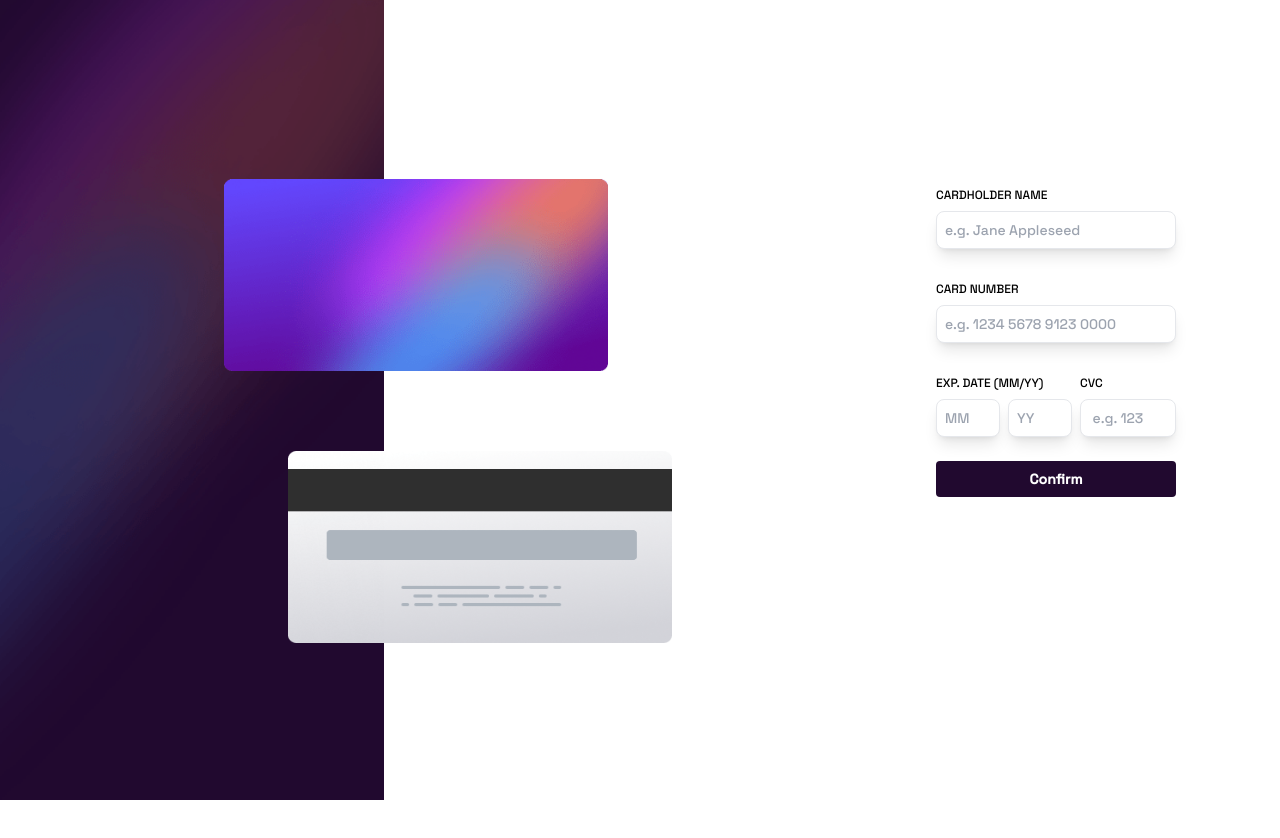
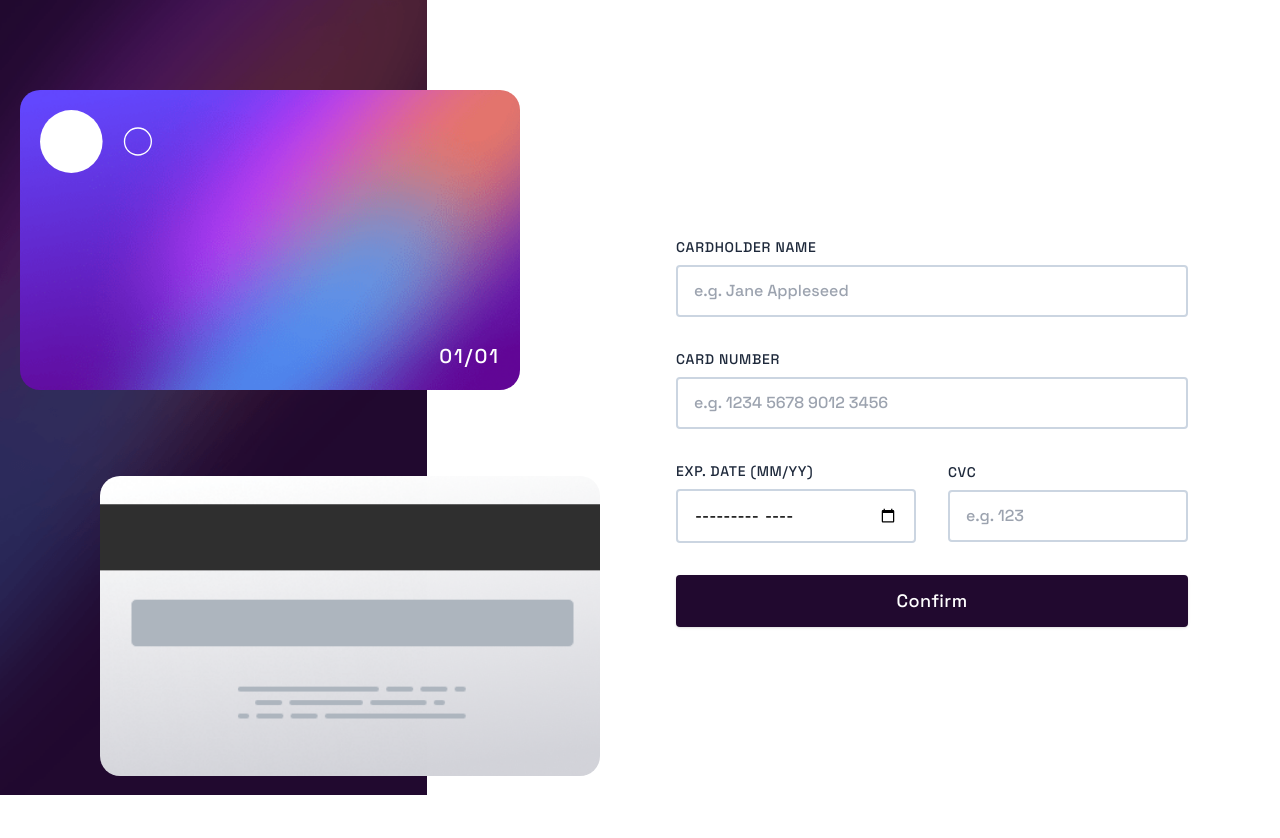
Before and after one commit to tamilvanansambasivam/Frontend-Mentor, a React (Vite) app in the folder interactive-card-details-form-main-vite/: page / in a window 1280 px wide. Shown: the top 838 px of the page. Built offline with nearby package versions, Linux system fonts and the light colour scheme.

Commit message:
add new feat

```diff
--- a/interactive-card-details-form-main-vite/package.json
+++ b/interactive-card-details-form-main-vite/package.json
@@ -10,6 +10,7 @@
     "preview": "vite preview"
   },
   "dependencies": {
+    "date-fns": "^2.30.0",
     "react": "^18.2.0",
     "react-dom": "^18.2.0"
   },
--- a/interactive-card-details-form-main-vite/src/App.jsx
+++ b/interactive-card-details-form-main-vite/src/App.jsx
@@ -1,9 +1,149 @@
-import Form from "./Components/Form";
+import React, { useState } from "react";
+import bgMobile from "../images/bg-main-mobile.png";
+import bgDesktop from "../images/bg-main-desktop.png";
+import logo from "../images/card-logo.svg";
+import tick from "../images/icon-complete.svg";
+import { format } from "date-fns";
 
 export default function App() {
+  const [confirmed, setConfirmed] = useState(false);
+  const [name, setName] = useState("");
+  const [cardNumber, setCardNumber] = useState("");
+  const [date, setDate] = useState("01/23");
+  const [cvc, setCvc] = useState("");
+
   return (
-    <div className="font-SpaceGrotesk bg-white-FM">
-      <Form />
-    </div>
+    <>
+      <section>
+        <div className="absolute -z-10 w-full">
+          <picture>
+            <source media="(min-width: 768px)" srcSet={bgDesktop} />
+            <img src={bgMobile} alt="" className="w-full md:w-1/3" />
+          </picture>
+        </div>
+
+        <div className="grid grid-cols-1 gap-8 lg:grid-cols-2 max-w-7xl mx-auto">
+          <div className="mt-10 mx-5 grid grid-cols-1">
+            <article className="front-card p-5 flex flex-col justify-between">
+              <img src={logo} alt="" className="w-20 lg:w-28" />
+
+              <div>
+                <h2 className="text-white text-xl lg:text-3xl mb-6 tracking-widest">
+                  {cardNumber}
+                </h2>
+
+                <ul className="flex items-center justify-between">
+                  <li className="text-white uppercase text-base lg:text-xl tracking-widest">
+                    {name}
+                  </li>
+                  <li className="text-white text-base lg:text-xl tracking-widest">
+                    {format(new Date(date), "MM/yy")}
+                  </li>
+                </ul>
+              </div>
+            </article>
+
+            <article className="back-card relative lg:ml-20">
+              <p className="absolute right-10 text-lg lg:text-xl text-white tracking-widest">
+                {cvc}
+              </p>
+            </article>
+          </div>
+
+          <div className="pt-8 px-5 pb-20">
+            {!confirmed && (
+              <form className="flex flex-col justify-center gap-8 max-w-lg lg:h-screen">
+                <div>
+                  <label htmlFor="cardholder_name">Cardholder Name</label>
+                  <input
+                    type="text"
+                    name="cardholder_name"
+                    id="cardholder_name"
+                    placeholder="e.g. Jane Appleseed"
+                    required
+                    value={name}
+                    onChange={(e) => setName(e.target.value)}
+                  />
+                </div>
+
+                <div>
+                  <label htmlFor="card_number">Card Number</label>
+                  <input
+                    type="text"
+                    name="card_number"
+                    id="card_number"
+                    placeholder="e.g. 1234 5678 9012 3456"
+                    required
+                    maxLength={19}
+                    value={cardNumber
+                      .replace(/\s/g, "")
+                      .replace(/(\d{4})/g, "$1 ")
+                      .trim()}
+                    onChange={(e) => setCardNumber(e.target.value)}
+                  />
+                </div>
+
+                <article className="flex items-center justify-between gap-8">
+                  <div className="flex-1">
+                    <label htmlFor="expiry_date">Exp. Date (MM/YY)</label>
+                    <input
+                      type="month"
+                      name="expiry_date"
+                      id="expiry_date"
+                      placeholder="MM YY"
+                      required
+                      value={date}
+                      onChange={(e) => setDate(e.target.value)}
+                    />
+                  </div>
+
+                  <div className="flex-1">
+                    <label htmlFor="cvc">CVC</label>
+                    <input
+                      type="number"
+                      name="cvc"
+                      id="cvc"
+                      placeholder="e.g. 123"
+                      maxLength={3}
+                      required
+                      value={cvc}
+                      onChange={(e) => setCvc(e.target.value)}
+                    />
+                  </div>
+                </article>
+
+                <button onClick={() => setConfirmed(true)} className="btn">
+                  Confirm
+                </button>
+              </form>
+            )}
+
+            {confirmed && <ThankYou setConfirmed={setConfirmed} />}
+          </div>
+        </div>
+      </section>
+    </>
   );
 }
+
+function ThankYou({ setConfirmed }) {
+  return (
+    <>
+      <div className="thank-you flex flex-col items-center justify-center lg:h-screen max-w-lg mx-auto">
+        <img src={tick} alt="" className="block mx-auto" />
+        <h1 className="text-slate-800 text-3xl my-6 uppercase text-center">
+          Thank you!
+        </h1>
+        <p className="text-slate-400 text-center">
+          We've added your card details
+        </p>
+        <button
+          onClick={() => setConfirmed(false)}
+          className="btn block mx-auto mt-10 w-full"
+        >
+          Continue
+        </button>
+      </div>
+    </>
+  );
+}
--- a/interactive-card-details-form-main-vite/src/index.css
+++ b/interactive-card-details-form-main-vite/src/index.css
@@ -1,10 +1,88 @@
 @import url("https://fonts.googleapis.com/css2?family=Space+Grotesk:wght@500&display=swap");
+
 @tailwind base;
 @tailwind components;
 @tailwind utilities;
 
-@layer components {
-  .btn {
-    @apply bg-very-dark-violet text-white font-bold py-2 px-4 rounded;
+* {
+  font-family: "Space Grotesk", sans-serif;
+}
+
+.front-card {
+  position: absolute;
+  top: 180px;
+  background: url("../images/bg-card-front.png") no-repeat center/cover;
+  height: 230px;
+  width: 320px;
+  border-radius: 10px;
+  z-index: 20;
+}
+
+.back-card {
+  position: absolute;
+  right: 20px;
+  background: url("../images/bg-card-back.png") no-repeat center/cover;
+  height: 230px;
+  width: 320px;
+  border-radius: 10px;
+}
+
+.back-card p {
+  top: 6.15rem;
+}
+
+form,
+.thank-you {
+  margin-top: 350px;
+}
+
+form label {
+  @apply block uppercase tracking-wider text-slate-800 mb-2 text-sm;
+}
+
+form input {
+  @apply border-2 border-slate-300 py-3 px-4 rounded outline-none w-full;
+}
+
+.btn {
+  background-color: hsl(278, 68%, 11%);
+  @apply py-3 px-6 rounded shadow text-white text-base tracking-wide lg:text-lg;
+}
+
+@media (min-width: 768px) {
+  .front-card,
+  .back-card {
+    height: 300px;
+    width: 500px;
+    border-radius: 20px;
+  }
+
+  .back-card p {
+    top: 8.3rem;
+  }
+
+  form,
+  .thank-you {
+    margin-top: 500px;
   }
 }
+
+@media (min-width: 1024px) {
+  .front-card,
+  .back-card {
+    position: relative;
+  }
+
+  .front-card {
+    top: 50px;
+  }
+
+  .back-card {
+    right: 0;
+  }
+
+  form,
+  .thank-you {
+    margin-top: 0;
+  }
+}
```
Also changed, not shown: 1 other file (tests, documents, lock files or other folders).
